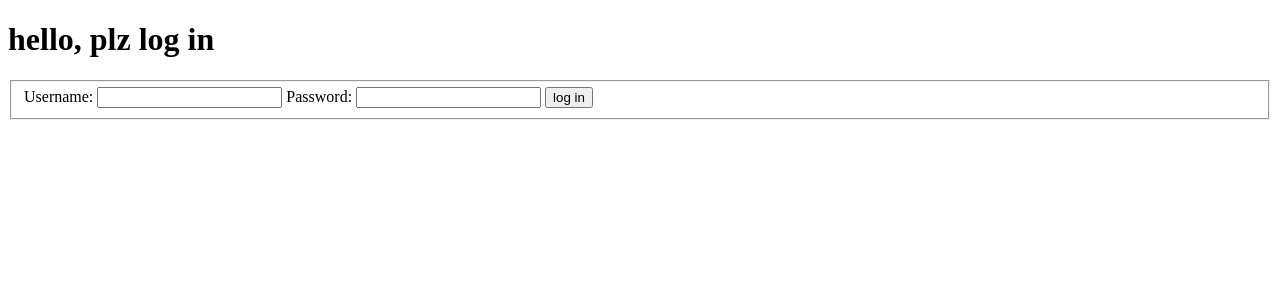
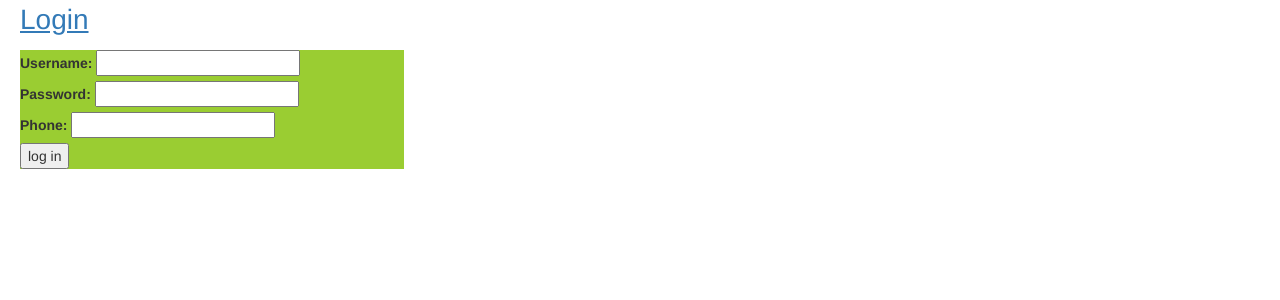
Before and after one commit to shuangliu12/GAE_python_app, a Python web app: template templates/login.html in a window 1280 px wide. Shown: the top 300 px of the page. Run offline with Jinja, Linux system fonts and the light colour scheme; the template is opened without the code that fills it, so the values that code supplies are empty; some libraries are stand-ins or nearby versions.

Commit message:
finish form

```diff
--- /dev/null
+++ b/static/style.css
@@ -0,0 +1,3 @@
+h1 {
+	color: yellow;
+}
--- /dev/null
+++ b/style.css
@@ -0,0 +1,24 @@
+fieldset {
+	background-color: yellowgreen;
+	width: 30%;
+}
+
+nav, p, fieldset {
+	margin-left: 20px;
+}
+
+nav {
+	font-size: 2em;
+	color: #337ab7;
+	text-decoration: underline;
+}
+
+fieldset label{
+	display: block;
+}
+
+.photo {
+	background-color: yellowgreen;
+	padding: 10px;
+	width: 40%;
+}
--- a/templates/login.html
+++ b/templates/login.html
@@ -1,10 +1,14 @@
 <!DOCTYPE html>
 <html>
 <head>
-	<title>HI</title>
+	<title>log in</title>
+	<link rel="stylesheet" href="https://maxcdn.bootstrapcdn.com/bootstrap/3.3.7/css/bootstrap.min.css" integrity="sha384-BVYiiSIFeK1dGmJRAkycuHAHRg32OmUcww7on3RYdg4Va+PmSTsz/K68vbdEjh4u" crossorigin="anonymous">
+	<script src="https://maxcdn.bootstrapcdn.com/bootstrap/3.3.6/js/bootstrap.min.js" integrity="sha384-0mSbJDEHialfmuBBQP6A4Qrprq5OVfW37PRR3j5ELqxss1yVqOtnepnHVP9aJ7xS" crossorigin="anonymous"></script>
+	<link type="text/css" rel="stylesheet"  href="style.css">
 </head>
 <body>
-	<h1>hello, plz log in</h1>
+	<nav><a href="login">Login</a> </nav>
+	<p>{{ msg }}</p>
 	<form action='/login' method='post'>
 		<fieldset>
 			<label>
@@ -15,6 +19,10 @@
 				Password:
 				<input type="password" name="password">
 			</label>
+			<label>
+				Phone:
+				<input type="text" class="input-medium bfh-phone" data-format="+1 (ddd) ddd-dddd" name='phone'>
+			</label>
 			<input type="submit" value="log in">
 		</fieldset>
 
```
Also changed, not shown: app.yaml (+8 -4 lines), main.py (+6 -6 lines), templates/logged_in.html (+10 -2 lines), static/family.jpg (added), 3 other files.
